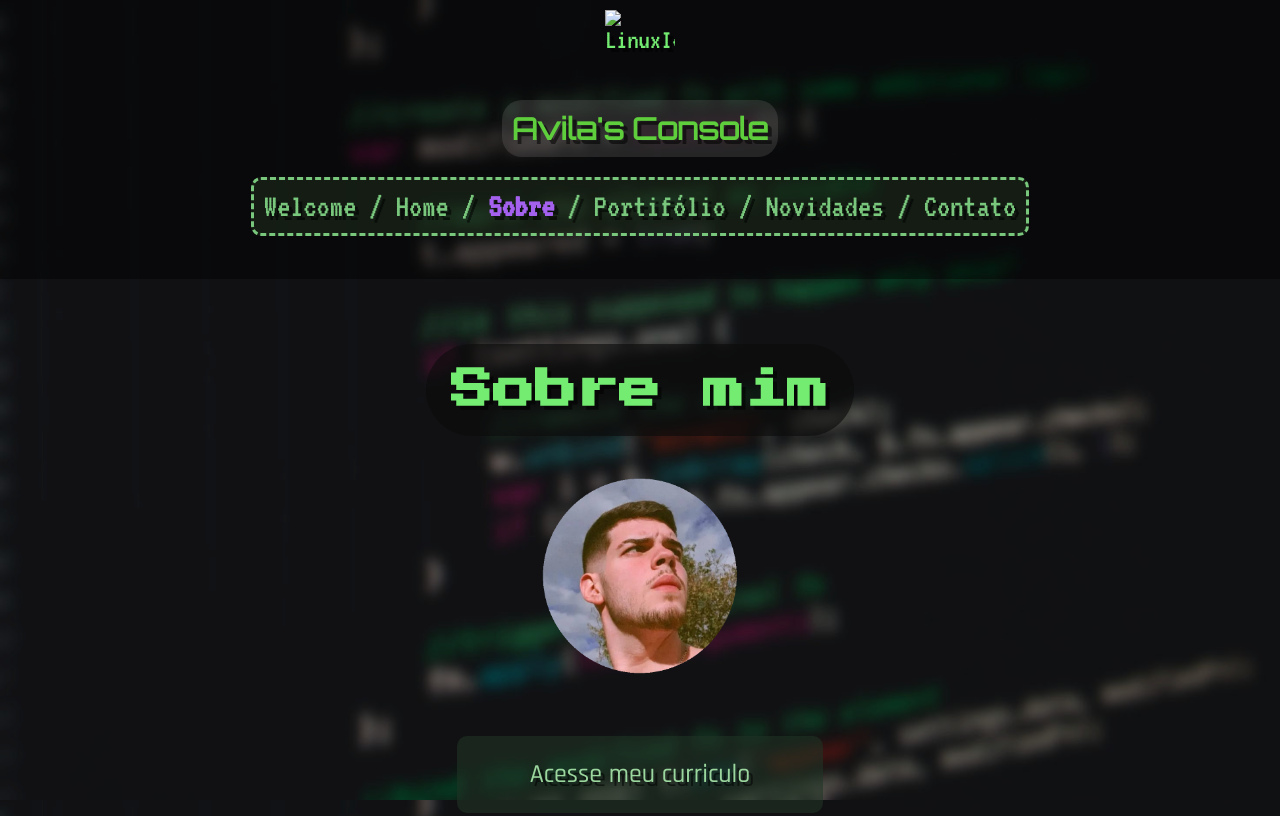
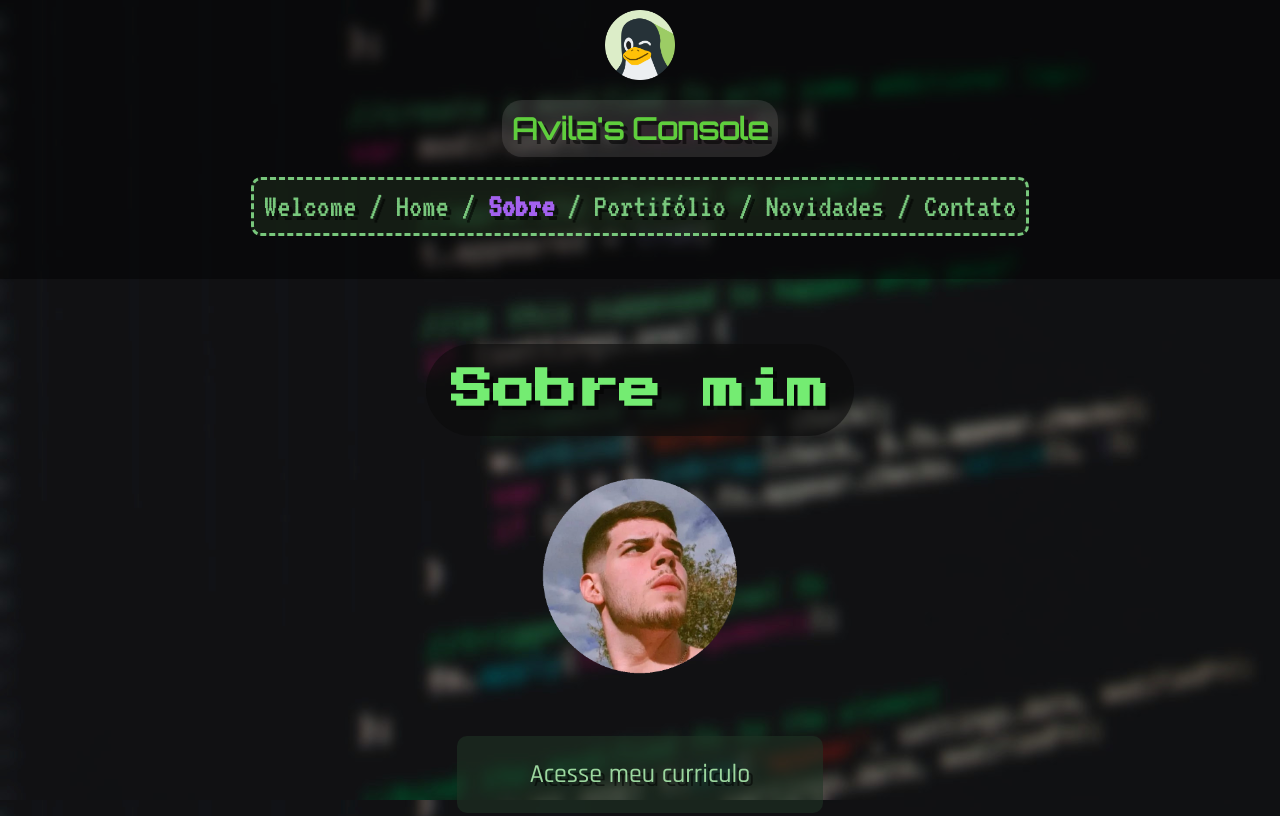
Before and after one commit to GM7Avila/first_web_project, a plain HTML site: page sobre.html in a window 1280 px wide. Shown: the top 816 px of the page. Drawn offline with Linux system fonts and the light colour scheme; the site is published under a folder, as on GitHub Pages, so addresses that start at the root find nothing; a web font is replaced by a local one.

Commit message:
Update sobre.html

```diff
--- a/sobre.html
+++ b/sobre.html
@@ -53,7 +53,7 @@
     <header>
 
         <!--Barra de Navegação-->
-        <img class="logoimg" src="/Imagens/linuxfavicon.ico" alt="LinuxIcon">
+        <img class="logoimg" src="Imagens/linuxfavicon.ico" alt="LinuxIcon">
         <h1>Avila's Console</h1>
 
         <!--Barra de Navegação-->
```
